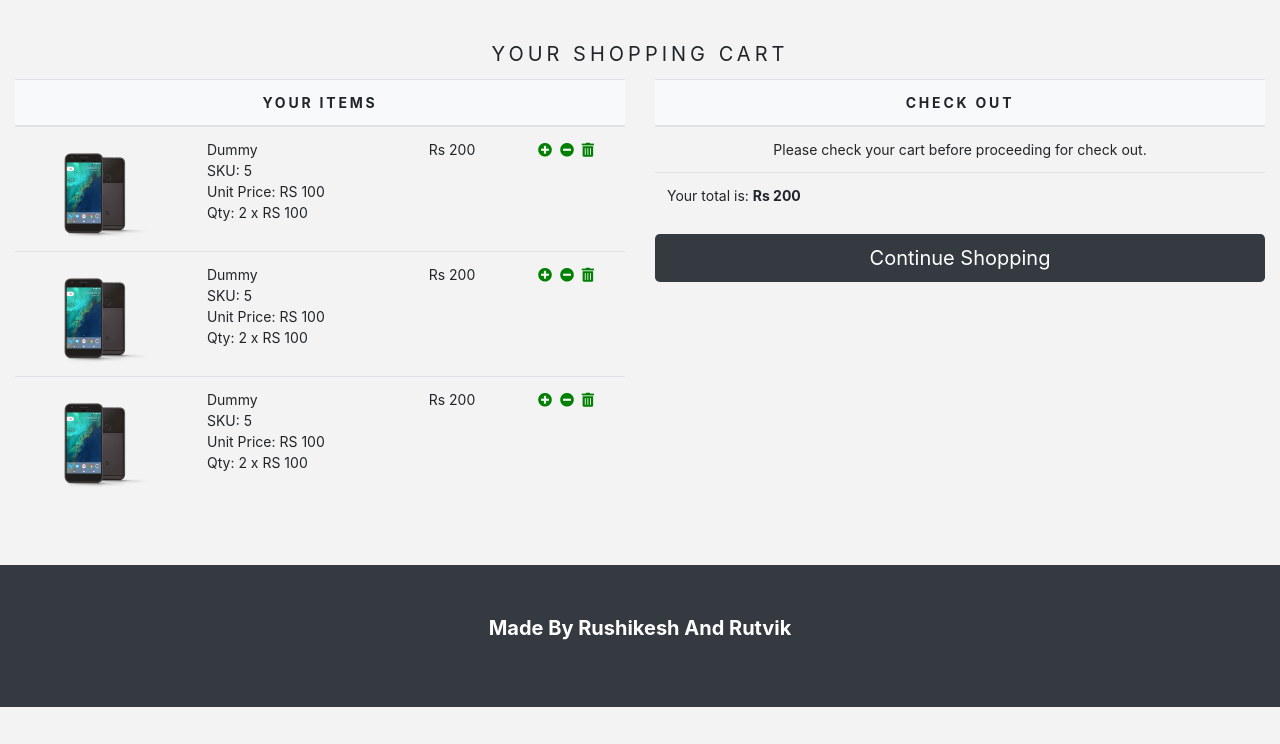
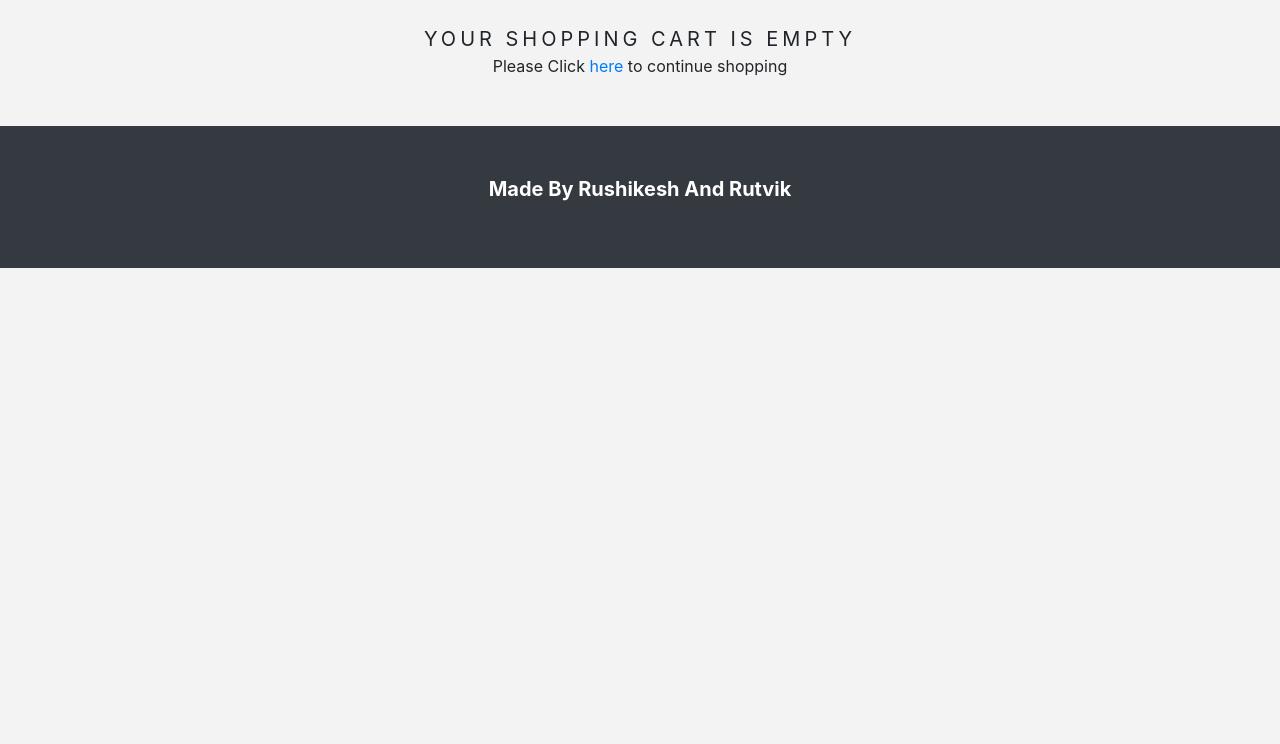
Before and after one commit to rutvikpande/Online-Nursery-Store, a Django app: page /cart in a window 1280 px wide. Shown: the part 56-800 px from the top of the page. Run offline with Django 4.2, Linux system fonts and the light colour scheme; data comes from the database, SQL or seed files in the repository; both versions use the stored data as it was after the commit; parts of the project's set-up code (start-up, migrations or seed data) failed here and were passed over; some libraries are stand-ins or nearby versions.

Commit message:
designed remaining cart and made it dynamic also written functions to increment , decrement and remove completely from cart

```diff
--- a/ons/ons/settings.py
+++ b/ons/ons/settings.py
@@ -65,6 +65,7 @@
                 'django.contrib.auth.context_processors.auth',
                 'django.contrib.messages.context_processors.messages',
                 'store.context_processors.menu_links',
+                'store.context_processors.counter',
             ],
         },
     },
--- a/ons/store/context_processors.py
+++ b/ons/store/context_processors.py
@@ -1,4 +1,21 @@
-from .models import Category
+from .models import Category,Cart,CartItem
+from .views import _cart_id
+
+
+def counter(request):
+    item_count = 0
+    if 'admin' in request.path:
+        return {}
+    else:
+        try:
+            cart = Cart.objects.filter(cart_id=_cart_id(request))
+            cart_items = CartItem.objects.all().filter(cart=cart[:1])
+            for cart_item in cart_items:
+                item_count += cart_item.quantity
+        except Cart.DoesNotExist:
+            item_count = 0
+    return dict(item_count=item_count)
+
 
 
 def menu_links(request):
--- a/ons/store/models.py
+++ b/ons/store/models.py
@@ -49,3 +49,31 @@
     #to dispaly product name
     def __str__(self):
         return self.name
+
+class Cart(models.Model):
+    cart_id=models.CharField(max_length=250, blank=True)
+    date_added= models.DateField(auto_now_add=True)
+    class Meta:
+        db_table = 'Cart'
+        ordering = ['date_added']
+
+    def __str__(self):
+        return self.cart_id
+
+#model for the product added to the cart
+#many to one relationship to product and cart
+
+class CartItem(models.Model):
+    product = models.ForeignKey(Product, on_delete=models.CASCADE)
+    cart = models.ForeignKey(Cart, on_delete=models.CASCADE)
+    quantity = models.IntegerField()
+    active = models.BooleanField(default=True)
+
+    class Meta:
+        db_table = 'CartItem'
+
+    def sub_total(self):
+        return self.product.price * self.quantity
+
+    def __str__(self):
+        return self.product
--- a/ons/store/templates/cart.html
+++ b/ons/store/templates/cart.html
@@ -4,6 +4,18 @@
 Cart
 {% endblock %}
 {% block content %}
+{%  if not cart_items %}
+    <div class="text-center">
+        <br>
+        <h class="text-center product_title">
+            Your shopping cart is empty
+        </h>
+        <br>
+        <p class="text-center">
+            Please Click <a href="{% url 'home' %}">here</a> to continue shopping
+        </p>
+    </div>
+{% else %}
 <div class="text-center">
     <br>
     <div class="text-center product_title">
@@ -20,30 +32,37 @@
                     </th>
                 </tr>
             </thead>
-            {% for i in '123' %}
+            {% for cart_item in cart_items %}
             <tr>
                 <td>
-                    <a href="">
-                        <img src="{% static 'img/product-1.png' %}" width="100" height="100" alt="">
+                    <a href="cart_item.product.get_url">
+                        <img src="{{cart_item.product.image.url}}" width="100" height="100" alt="">
                     </a>
                 </td>
                 <td class="text-left">
-                    Dummy
+                    {{cart_item.product.name}}
                     <br>
-                    SKU: 5
+                    SKU: {{cart_item.product.id}}
                     <br>
-                    Unit Price: RS 100
+                    Unit Price: RS {{cart_item.product.price}}
                     <br>
-                    Qty: 2 x RS 100
+                    Qty: {{cart_item.quantity}} x {{cart_item.product.price}}
                 </td>
                 <td>
-                    Rs 200
+                    Rs {{cart_item.sub_total}}
                 </td>
+                {% if cart_item.quantity < cart_item.product.stock %}
                 <td>
-                    &nbsp;<a href=""><i class="fas fa-plus-circle cart_icon"></i></a>
-                    &nbsp;<a href=""><i class="fas fa-minus-circle cart_icon"></i></a>
-                    &nbsp;<a href=""><i class="fas fa-trash-alt cart_icon"></i></a>
+                    &nbsp;<a href="{% url 'add_cart' cart_item.product.id %}"><i class="fas fa-plus-circle cart_icon"></i></a>
+                    &nbsp;<a href="{% url 'cart_remove' cart_item.product.id %}"><i class="fas fa-minus-circle cart_icon"></i></a>
+                    &nbsp;<a href="{% url 'cart_remove_product' cart_item.product.id %}"><i class="fas fa-trash-alt cart_icon"></i></a>
                 </td>
+                {% else %}
+                <td>
+                    &nbsp;<a href="{% url 'cart_remove' cart_item.product.id %}"><i class="fas fa-minus-circle cart_icon"></i></a>
+                    &nbsp;<a href="{% url 'cart_remove_product' cart_item.product.id %}"><i class="fas fa-trash-alt cart_icon"></i></a>
+                </td>
+                {% endif %}
             </tr>
             {% endfor %}
         </table>
@@ -65,13 +84,13 @@
                 </tr>
                 <tr>
                     <td class="text-left">
-                        Your total is: <strong>Rs 200</strong>
+                        Your total is: <strong>Rs {{total}}</strong>
                     </td>
                 </tr>
             </tbody>
         </table>
         <div class="mx-auto">
-            <a href="" style="text-decoration: none;">
+            <a href="{% url 'home' %}" style="text-decoration: none;">
                 <button type="button" class="btn btn-lg btn-block bg-dark text-white">
                     Continue Shopping
                 </button>
@@ -79,4 +98,5 @@
         </div>
     </div>
 </div>
+{% endif %}
 {% endblock %}
--- a/ons/store/templates/navbar.html
+++ b/ons/store/templates/navbar.html
@@ -15,6 +15,13 @@
       </li>
       <li class="nav-item"><a class="nav-link text-light text-uppercase font-weight-bold px-3" href="">Contact</a></li>
       <li class="nav-item"><a class="nav-link text-light text-uppercase font-weight-bold px-3" href="">About</a></li>
+      {% if item_count > 0 %}
+      <li class="nav-item">
+        <a class="nav-link text-light text-uppercase font-weight-bold px-3" href="{% url 'cart_detail' %}">
+          <i class="fas fa-shopping-cart"></i>({{item_count}})
+        </a>
+        {% endif %}
+      </li>
     </ul>
 
     <form class="form-inline ml-3">
--- a/ons/store/templates/product.html
+++ b/ons/store/templates/product.html
@@ -25,7 +25,8 @@
                     <b>Out if stock</b>
                 </p>
                 {% else %}
-                <a href="">Add to Cart</a>
+                <a href="{% url 'add_cart' product.id %}">
+                    <button type="button" name="button" class="btn btn-secondary">Add to Cart</button></a>
                 {% endif %}
             </div>
         </div>
--- a/ons/store/urls.py
+++ b/ons/store/urls.py
@@ -5,5 +5,8 @@
     path('', views.home , name='home'),
     path('category/<slug:category_slug>',views.home, name='products_by_category'),
     path('category/<slug:category_slug>/<slug:product_slug>',views.productPage , name='product_detail'),
-    path('cart', views.cart , name='cart'),
+    path('cart/add/<int:product_id>', views.add_cart, name='add_cart'),
+    path('cart', views.cart_detail, name='cart_detail'),
+    path('cart/remove/<int:product_id>', views.cart_remove, name='cart_remove'),
+    path('cart/remove_product/<int:product_id>', views.cart_remove_product, name='cart_remove_product'),
 ]
--- a/ons/store/views.py
+++ b/ons/store/views.py
@@ -1,5 +1,6 @@
-from django.shortcuts import render, get_object_or_404
-from .models import Category,Product
+from django.shortcuts import render, get_object_or_404,redirect
+from .models import Category,Product,Cart,CartItem
+from django.core.exceptions import ObjectDoesNotExist
 
 def home(request, category_slug=None):
     category_page=None
@@ -21,5 +22,67 @@
 
 # Create your views here.
 
-def cart(request):
-    return render(request, 'cart.html')
+def _cart_id(request):
+    cart = request.session.session_key
+    if not cart:
+        cart = request.session.create()
+    return cart
+
+
+def add_cart(request, product_id):
+    product = Product.objects.get(id=product_id)
+    try:
+        cart = Cart.objects.get(cart_id=_cart_id(request))
+    except Cart.DoesNotExist:
+        cart = Cart.objects.create(
+            cart_id=_cart_id(request)
+        )
+        cart.save()
+    try:
+        cart_item = CartItem.objects.get(product=product, cart=cart)
+        if cart_item.quantity < cart_item.product.stock:
+            cart_item.quantity += 1
+        cart_item.save()
+    except CartItem.DoesNotExist:
+        cart_item = CartItem.objects.create(
+            product=product,
+            quantity=1,
+            cart=cart
+        )
+        cart_item.save()
+
+    return redirect('cart_detail')
+
+
+def cart_detail(request, total=0, counter=0, cart_items=None):
+    try:
+        cart = Cart.objects.get(cart_id=_cart_id(request))
+        cart_items = CartItem.objects.filter(cart=cart, active=True)
+        for cart_item in cart_items:
+            total += (cart_item.product.price * cart_item.quantity)
+            counter += cart_item.quantity
+    except ObjectDoesNotExist:
+        pass
+
+
+    return render(request, 'cart.html', dict(cart_items=cart_items, total=total, counter=counter))
+
+
+def cart_remove(request, product_id):
+    cart = Cart.objects.get(cart_id=_cart_id(request))
+    product = get_object_or_404(Product, id=product_id)
+    cart_item = CartItem.objects.get(product=product, cart=cart)
+    if cart_item.quantity > 1:
+        cart_item.quantity -= 1
+        cart_item.save()
+    else:
+        cart_item.delete()
+    return redirect('cart_detail')
+
+
+def cart_remove_product(request, product_id):
+    cart = Cart.objects.get(cart_id=_cart_id(request))
+    product = get_object_or_404(Product, id=product_id)
+    cart_item = CartItem.objects.get(product=product, cart=cart)
+    cart_item.delete()
+    return redirect('cart_detail')
```
Also changed, not shown: ons/db.sqlite3, ons/store/migrations/0003_cart_caritem.py (added), ons/store/migrations/0004_rename_caritem_cartitem.py (added).
